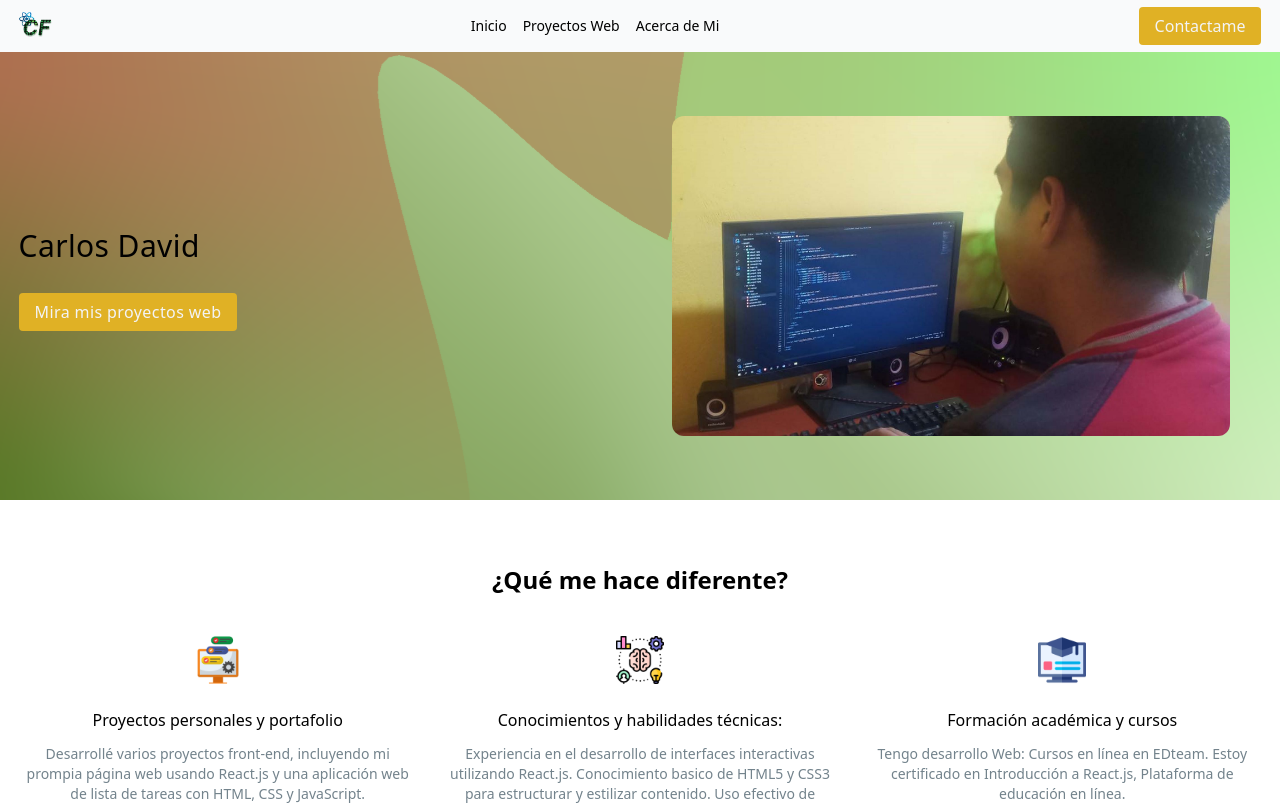
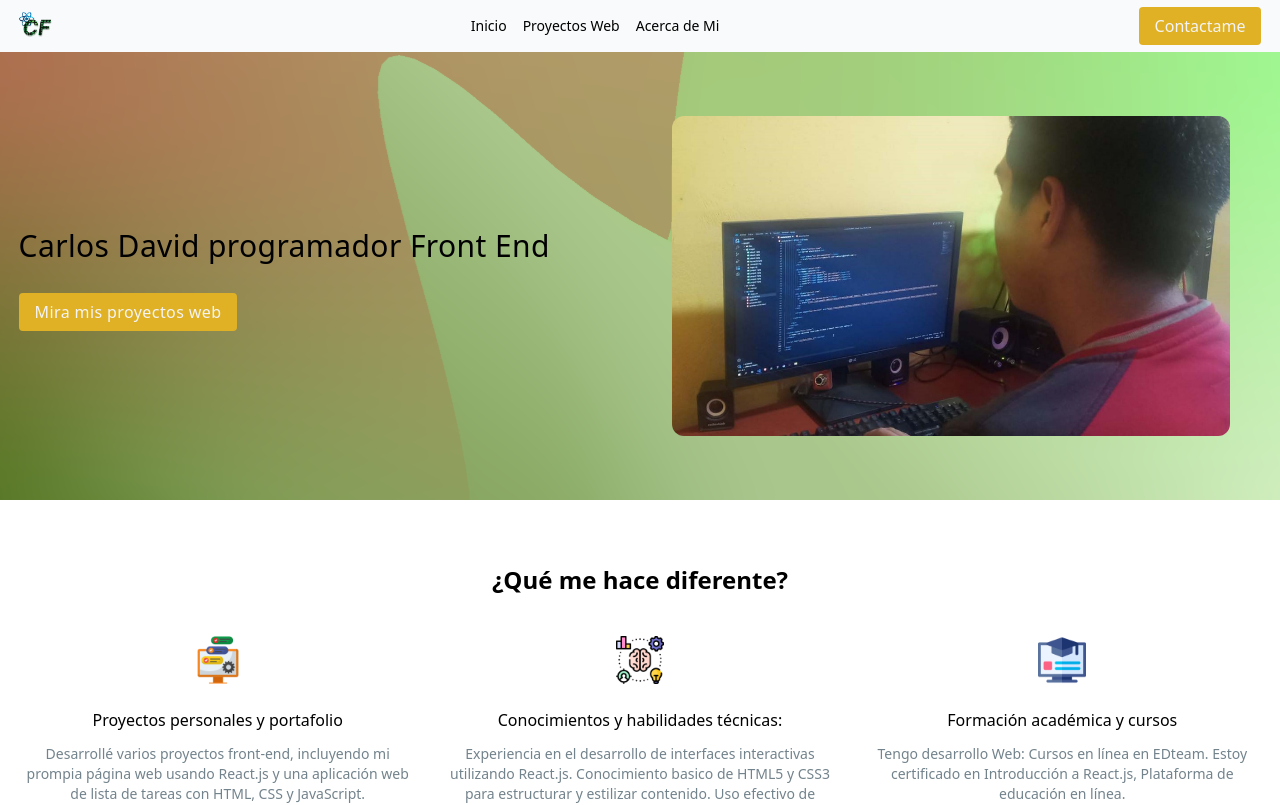
Before and after one commit to CarlosDavid-AM/Carlos-Developer, a React (Vite) app: page / in a window 1280 px wide. Shown: the top 805 px of the page. Built offline with nearby package versions, Linux system fonts and the light colour scheme.

Commit message:
Se crean 3/4 componentes

```diff
--- a/src/App.jsx
+++ b/src/App.jsx
@@ -1,11 +1,7 @@
-import "./css/fondo.css"
 import MainHeader from "./component/MainHeader"
-import Botom from "./component/atm/Botom"
-import user from "./img/user.jpg"
-import proyectos from "./img/Proyectos.png"
-import conosimientos from "./img/Conosimientos.png"
-import formacion from "./img/Formacion.png"
 import ListaCrips from "./component/atm/indexComponent/ListaCrips"
+import Presentacion from "./component/atm/indexComponent/Presentacion"
+import Diferencias from "./component/atm/indexComponent/diferencias"
 
 function App() {
   return (
@@ -13,68 +9,12 @@ function App() {
       <MainHeader />
 
       {/* Primera parte del body 1/4 */}
-      <div className="fondo">
-        <div className="container flex justify-between mx-auto items-center">
-          <div className="w-1/2 tracking-wide">
-            <h1 className="text-3xl font-medium">
-                Carlos David
-            </h1>
-            <div className="mt-9">
-              <a href="">
-                <Botom name="Mira mis proyectos web"/>
-              </a>
-            </div>
-          </div>
-          <div className="w-1/2">
-            <img src={user} alt="User" className="h-80 rounded-xl my-16 mx-auto"/>
-          </div>
-        </div>
-      </div>
+      <Presentacion />
 
       {/* Primera parte del body 2/4 */}
-      <div>
-          <div className="container mx-auto my-16">
-              <div className="text-center">
-                  <h2 className="font-semibold text-2xl">
-                      ¿Qué me hace diferente?
-                  </h2>
-              </div>
-              <div className="flex text-center gap-x-6 my-10">
-                  <div className="flex-1 flex flex-col items-center">
-                      <img className="h-12" src={proyectos} alt="Proyectos"/>
-                      <h3 className="pt-6 pb-3 font-medium">
-                          Proyectos personales y portafolio
-                      </h3>
-                      <p className="text-sm text-neutral-text">
-                          Desarrollé varios proyectos front-end, incluyendo mi prompia página web usando React.js
-                          y una aplicación web de lista de tareas con HTML, CSS y JavaScript.
-                      </p>
-                  </div>
-                  <div className="flex-1 flex flex-col items-center">
-                      <img className="h-12" src={conosimientos} alt="Conosimientos"/>
-                      <h3 className="pt-6 pb-3 font-medium">
-                          Conocimientos y habilidades técnicas:
-                      </h3>
-                      <p className="text-sm text-neutral-text">
-                        Experiencia en el desarrollo de interfaces interactivas utilizando React.js.
-                        Conocimiento basico de HTML5 y CSS3 para estructurar y estilizar contenido.
-                        Uso efectivo de herramientas como Git y GitHub para el flujo de trabajo de desarrollo.
-                      </p>
-                  </div>
-                  <div className="flex-1 flex flex-col items-center">
-                      <img className="h-12" src={formacion} alt="Formacion"/>
-                      <h3 className="pt-6 pb-3 font-medium">
-                          Formación académica y cursos
-                      </h3>
-                      <p className="text-sm text-neutral-text">
-                          Tengo desarrollo Web: Cursos en línea en EDteam.
-                          Estoy certificado en Introducción a React.js, Plataforma de educación en línea.
-                      </p>
-                  </div>
-              </div>
-          </div>
-      </div>
+      <Diferencias />
 
+      {/* Primera parte del body 3/4 */}
       <ListaCrips />
     </>
   )
--- /dev/null
+++ b/src/component/atm/indexComponent/Diferencias.jsx
@@ -0,0 +1,52 @@
+import proyectos from "../../../img/Proyectos.png"
+import conosimientos from "../../../img/Conosimientos.png"
+import formacion from "../../../img/Formacion.png"
+
+const Diferencias = () => {
+  return(
+    <div>
+          <div className="container mx-auto my-16">
+              <div className="text-center">
+                  <h2 className="font-semibold text-2xl">
+                      ¿Qué me hace diferente?
+                  </h2>
+              </div>
+              <div className="flex text-center gap-x-6 my-10">
+                  <div className="flex-1 flex flex-col items-center">
+                      <img className="h-12" src={proyectos} alt="Proyectos"/>
+                      <h3 className="pt-6 pb-3 font-medium">
+                          Proyectos personales y portafolio
+                      </h3>
+                      <p className="text-sm text-neutral-text">
+                          Desarrollé varios proyectos front-end, incluyendo mi prompia página web usando React.js
+                          y una aplicación web de lista de tareas con HTML, CSS y JavaScript.
+                      </p>
+                  </div>
+                  <div className="flex-1 flex flex-col items-center">
+                      <img className="h-12" src={conosimientos} alt="Conosimientos"/>
+                      <h3 className="pt-6 pb-3 font-medium">
+                          Conocimientos y habilidades técnicas:
+                      </h3>
+                      <p className="text-sm text-neutral-text">
+                        Experiencia en el desarrollo de interfaces interactivas utilizando React.js.
+                        Conocimiento basico de HTML5 y CSS3 para estructurar y estilizar contenido.
+                        Uso efectivo de herramientas como Git y GitHub para el flujo de trabajo de desarrollo.
+                      </p>
+                  </div>
+                  <div className="flex-1 flex flex-col items-center">
+                      <img className="h-12" src={formacion} alt="Formacion"/>
+                      <h3 className="pt-6 pb-3 font-medium">
+                          Formación académica y cursos
+                      </h3>
+                      <p className="text-sm text-neutral-text">
+                          Tengo desarrollo Web: Cursos en línea en EDteam.
+                          Estoy certificado en Introducción a React.js, Plataforma de educación en línea.
+                      </p>
+                  </div>
+              </div>
+          </div>
+      </div>
+  )
+}
+
+export default Diferencias
--- /dev/null
+++ b/src/component/atm/indexComponent/Presentacion.jsx
@@ -0,0 +1,27 @@
+import Botom from "../../../component/atm/Botom"
+import user from "../../../img/user.jpg"
+import "../../../css/fondo.css"
+
+const Presentacion = () => {
+  return (
+    <div className="fondo">
+        <div className="container flex justify-between mx-auto items-center">
+          <div className="w-1/2 tracking-wide">
+            <h1 className="text-3xl font-medium">
+                Carlos David programador Front End
+            </h1>
+            <div className="mt-9">
+              <a href="">
+                <Botom name="Mira mis proyectos web"/>
+              </a>
+            </div>
+          </div>
+          <div className="w-1/2">
+            <img src={user} alt="User" className="h-80 rounded-xl my-16 mx-auto"/>
+          </div>
+        </div>
+      </div>
+  )
+}
+
+export default Presentacion
```
